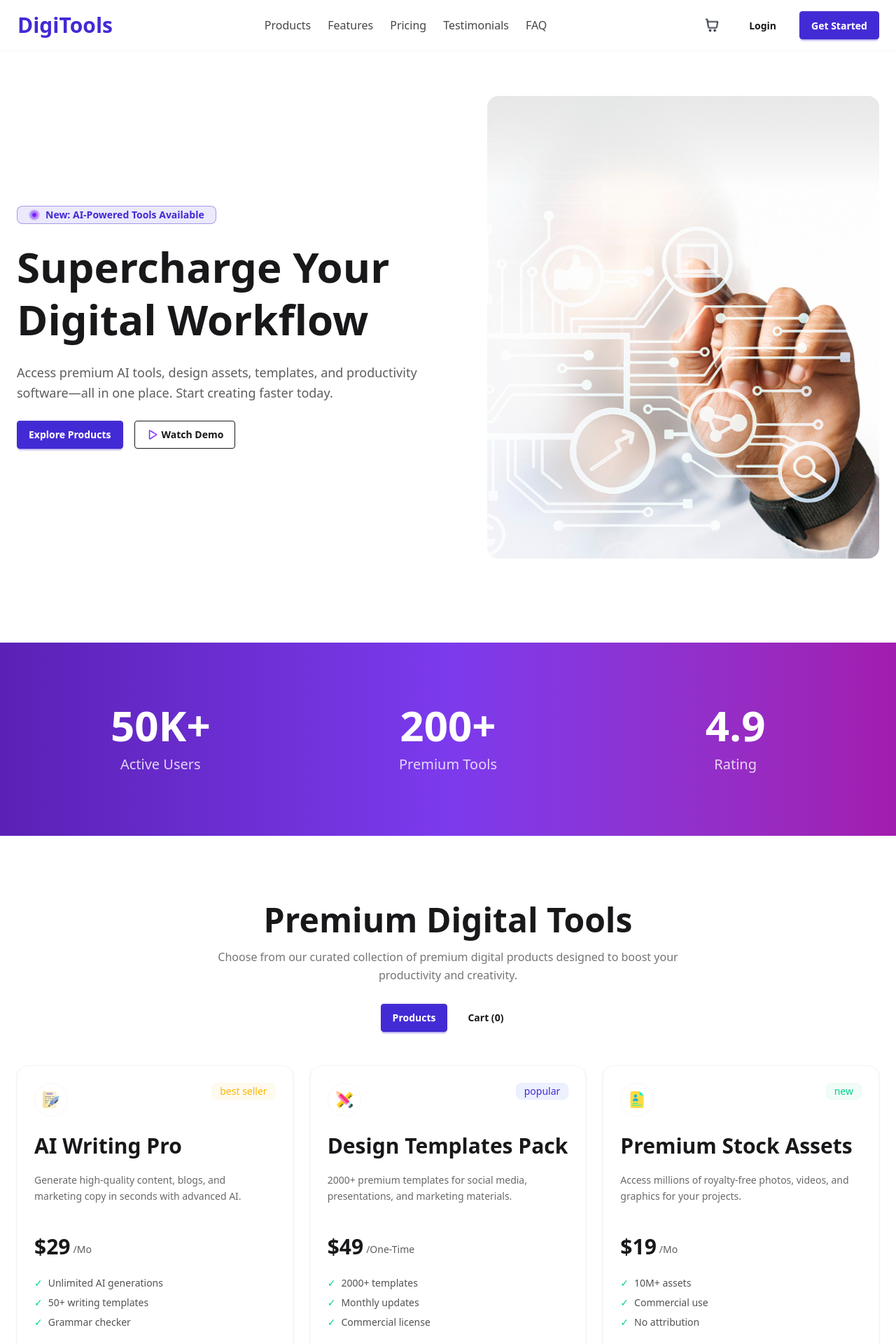
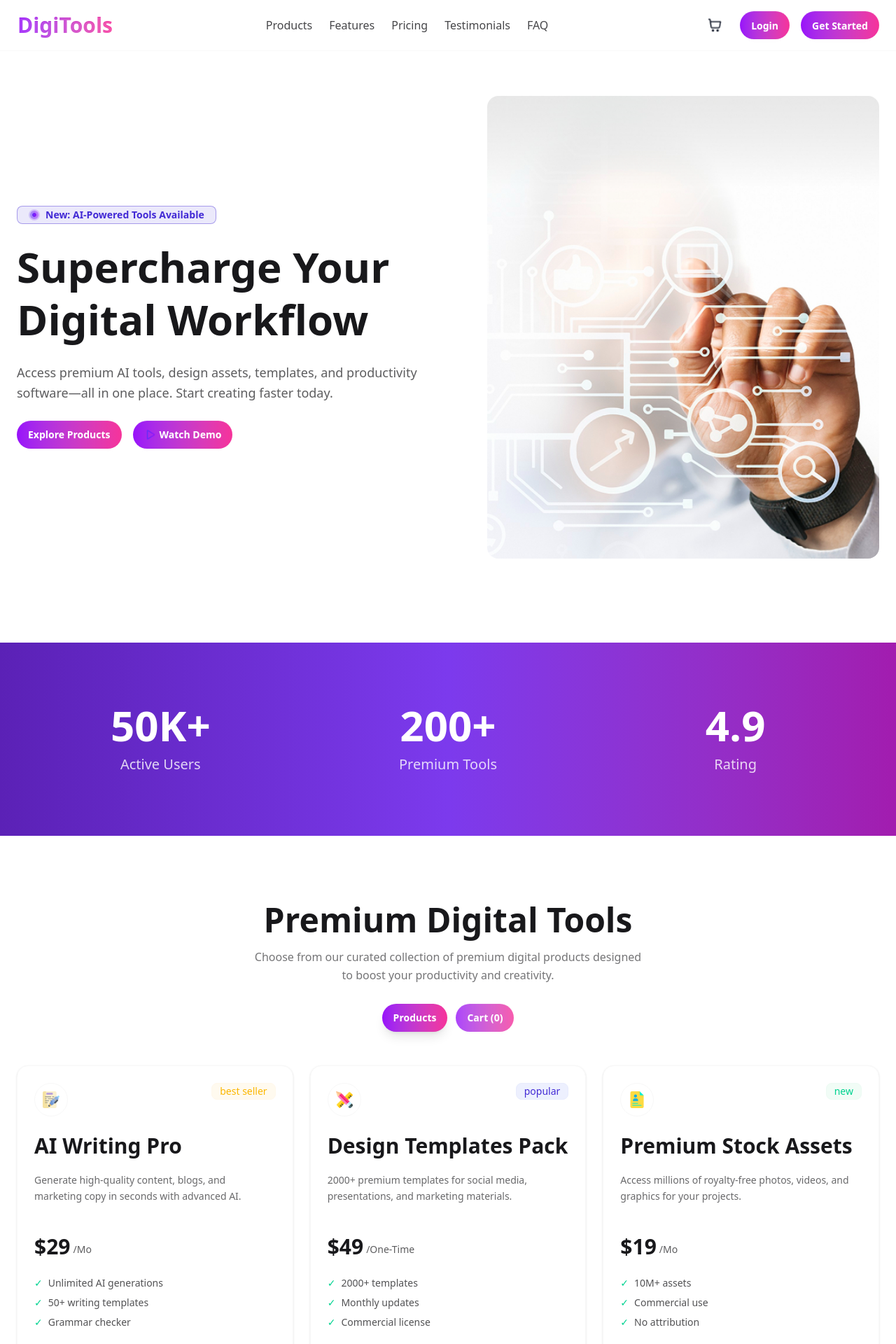
Before and after one commit to SAJNUS/Programming-Hero-Assignment-6, a React (Vite) app: page /#/ in a window 1280 px wide. Shown: the top 1920 px of the page at 70% size. Built offline with nearby package versions, Linux system fonts and the light colour scheme.

Commit message:
improve buttons, gradient and typography

```diff
--- a/src/components/CTA.jsx
+++ b/src/components/CTA.jsx
@@ -2,8 +2,8 @@ function CTA() {
   return (
     <section className="relative overflow-hidden bg-gradient-to-r from-purple-600 via-purple-600 to-pink-600 py-20 md:py-32">
       <div className="container mx-auto px-6">
-        <div className="mx-auto max-w-2xl text-center">
-          <h2 className="text-4xl font-bold text-white md:text-5xl lg:text-6xl">
+        <div className="mx-auto max-w-5xl text-center">
+          <h2 className="text-4xl font-bold text-white md:text-5xl lg:text-6xl lg:whitespace-nowrap">
             Ready To Transform Your Workflow?
           </h2>
           <p className="mt-6 text-lg text-purple-100">
@@ -11,10 +11,10 @@ function CTA() {
           </p>
 
           <div className="mt-10 flex flex-col gap-4 sm:flex-row sm:items-center sm:justify-center">
-            <button className="rounded-full bg-white px-8 py-3 font-semibold text-purple-600 transition-all duration-200 hover:bg-purple-50 hover:shadow-lg">
+            <button className="rounded-full bg-gradient-to-r from-purple-600 to-pink-500 px-8 py-3 font-semibold text-white transition-all duration-300 hover:scale-105 hover:shadow-lg">
               Explore Products
             </button>
-            <button className="rounded-full border-2 border-white px-8 py-3 font-semibold text-white transition-all duration-200 hover:bg-white hover:text-purple-600">
+            <button className="rounded-full bg-gradient-to-r from-purple-600 to-pink-500 px-8 py-3 font-semibold text-white transition-all duration-300 hover:scale-105 hover:shadow-lg">
               View Pricing
             </button>
           </div>
--- a/src/components/Cart.jsx
+++ b/src/components/Cart.jsx
@@ -59,7 +59,7 @@ function Cart({ cart, setCart }) {
           <span className="text-2xl font-bold text-base-content">${total}</span>
         </div>
         <button
-          className="btn btn-primary w-full rounded-full normal-case text-white"
+          className="btn w-full rounded-full normal-case border-none bg-gradient-to-r from-purple-600 to-pink-500 text-white transition-all duration-300 hover:scale-105 hover:shadow-lg"
           onClick={handleCheckout}
         >
           Proceed To Checkout
--- a/src/components/Footer.jsx
+++ b/src/components/Footer.jsx
@@ -11,7 +11,7 @@ function Footer() {
       <div className="container mx-auto px-6 py-16">
         <div className="grid gap-12 md:grid-cols-5">
           <div className="md:col-span-1">
-            <h3 className="text-2xl font-bold text-white">DigiTools</h3>
+            <h3 className="bg-gradient-to-r from-purple-600 to-pink-500 bg-clip-text text-2xl font-bold text-transparent">DigiTools</h3>
             <p className="mt-4 text-sm leading-relaxed">
               Premium digital tools for creators, professionals, and businesses. Work smarter with our suite of powerful tools.
             </p>
--- a/src/components/Hero.jsx
+++ b/src/components/Hero.jsx
@@ -25,9 +25,11 @@ function Hero() {
             </p>
 
             <div className="flex flex-wrap items-center gap-4">
-              <button className="btn btn-primary normal-case text-white">Explore Products</button>
+              <button className="btn normal-case rounded-full border-none bg-gradient-to-r from-purple-600 to-pink-500 text-white transition-all duration-300 hover:scale-105 hover:shadow-lg">
+                Explore Products
+              </button>
 
-              <button className="btn btn-outline normal-case">
+              <button className="btn normal-case rounded-full border-none bg-gradient-to-r from-purple-600 to-pink-500 text-white transition-all duration-300 hover:scale-105 hover:shadow-lg">
                 <img src={playIcon} alt="Play" className="h-4 w-4" />
                 Watch Demo
               </button>
--- a/src/components/Navbar.jsx
+++ b/src/components/Navbar.jsx
@@ -7,7 +7,7 @@ function Navbar() {
     <header className="border-b border-base-200 bg-base-100">
       <div className="container mx-auto px-6 py-4">
         <div className="flex items-center justify-between">
-          <button className="btn btn-ghost px-0 text-3xl font-bold normal-case text-primary hover:bg-transparent">
+          <button className="btn btn-ghost bg-gradient-to-r from-purple-600 to-pink-500 bg-clip-text px-0 text-3xl font-bold normal-case text-transparent hover:bg-transparent">
             DigiTools
           </button>
 
@@ -23,8 +23,12 @@ function Navbar() {
             <button className="btn btn-ghost btn-circle">
               <img src={cartIcon} alt="Cart" className="h-5 w-5" />
             </button>
-            <button className="btn btn-ghost normal-case">Login</button>
-            <button className="btn btn-primary normal-case text-white">Get Started</button>
+            <button className="btn normal-case rounded-full border-none bg-gradient-to-r from-purple-600 to-pink-500 text-white transition-all duration-300 hover:scale-105 hover:shadow-lg">
+              Login
+            </button>
+            <button className="btn normal-case rounded-full border-none bg-gradient-to-r from-purple-600 to-pink-500 text-white transition-all duration-300 hover:scale-105 hover:shadow-lg">
+              Get Started
+            </button>
           </div>
 
           <div className="dropdown dropdown-end md:hidden">
@@ -52,10 +56,14 @@ function Navbar() {
                 </li>
               ))}
               <li className="mt-2">
-                <button className="btn btn-ghost w-full justify-start normal-case">Login</button>
+                <button className="btn w-full justify-start normal-case rounded-full border-none bg-gradient-to-r from-purple-600 to-pink-500 text-white transition-all duration-300 hover:scale-105 hover:shadow-lg">
+                  Login
+                </button>
               </li>
               <li className="mt-1">
-                <button className="btn btn-primary w-full normal-case text-white">Get Started</button>
+                <button className="btn w-full normal-case rounded-full border-none bg-gradient-to-r from-purple-600 to-pink-500 text-white transition-all duration-300 hover:scale-105 hover:shadow-lg">
+                  Get Started
+                </button>
               </li>
             </ul>
           </div>
--- a/src/components/Pricing.jsx
+++ b/src/components/Pricing.jsx
@@ -90,11 +90,7 @@ function Pricing() {
                 </div>
 
                 <button
-                  className={`mt-8 w-full rounded-full py-3 font-semibold transition-all duration-200 ${
-                    plan.highlighted
-                      ? 'bg-white text-purple-600 hover:bg-purple-50'
-                      : 'bg-primary text-white hover:bg-purple-700'
-                  }`}
+                  className="mt-8 w-full rounded-full border-none bg-gradient-to-r from-purple-600 to-pink-500 py-3 font-semibold text-white transition-all duration-300 hover:scale-105 hover:shadow-lg"
                 >
                   {plan.button}
                 </button>
--- a/src/components/ProductCard.jsx
+++ b/src/components/ProductCard.jsx
@@ -36,7 +36,10 @@ function ProductCard({ product, iconSrc, addToCart }) {
           ))}
         </ul>
 
-        <button className="btn btn-primary mt-6 w-full rounded-full normal-case text-white" onClick={() => addToCart(product)}>
+        <button
+          className="btn mt-6 w-full rounded-full normal-case border-none bg-gradient-to-r from-purple-600 to-pink-500 text-white transition-all duration-300 hover:scale-105 hover:shadow-lg"
+          onClick={() => addToCart(product)}
+        >
           Buy Now
         </button>
       </div>
--- a/src/pages/Home.jsx
+++ b/src/pages/Home.jsx
@@ -37,18 +37,18 @@ function Home() {
           <div className="mx-auto max-w-2xl text-center">
             <h2 className="text-4xl font-bold text-base-content md:text-5xl">Premium Digital Tools</h2>
             <p className="mt-4 text-sm leading-relaxed text-base-content/60 md:text-base">
-              Choose from our curated collection of premium digital products designed to boost your productivity and creativity.
+              Choose from our curated collection of premium digital products designed <br /> to boost your productivity and creativity.
             </p>
 
             <div className="mt-7 flex items-center justify-center gap-3">
               <button
-                className={`btn normal-case ${activeTab === 'products' ? 'btn-primary text-white' : 'btn-ghost'}`}
+                className={`btn normal-case rounded-full border-none bg-gradient-to-r from-purple-600 to-pink-500 text-white transition-all duration-300 hover:scale-105 hover:shadow-lg ${activeTab === 'products' ? 'shadow-lg' : 'opacity-80'}`}
                 onClick={() => setActiveTab('products')}
               >
                 Products
               </button>
               <button
-                className={`btn normal-case ${activeTab === 'cart' ? 'btn-primary text-white' : 'btn-ghost'}`}
+                className={`btn normal-case rounded-full border-none bg-gradient-to-r from-purple-600 to-pink-500 text-white transition-all duration-300 hover:scale-105 hover:shadow-lg ${activeTab === 'cart' ? 'shadow-lg' : 'opacity-80'}`}
                 onClick={() => setActiveTab('cart')}
               >
                 Cart ({cart.length})
```
Also changed, not shown: assets/products/camera_8775444 1.png (added).
